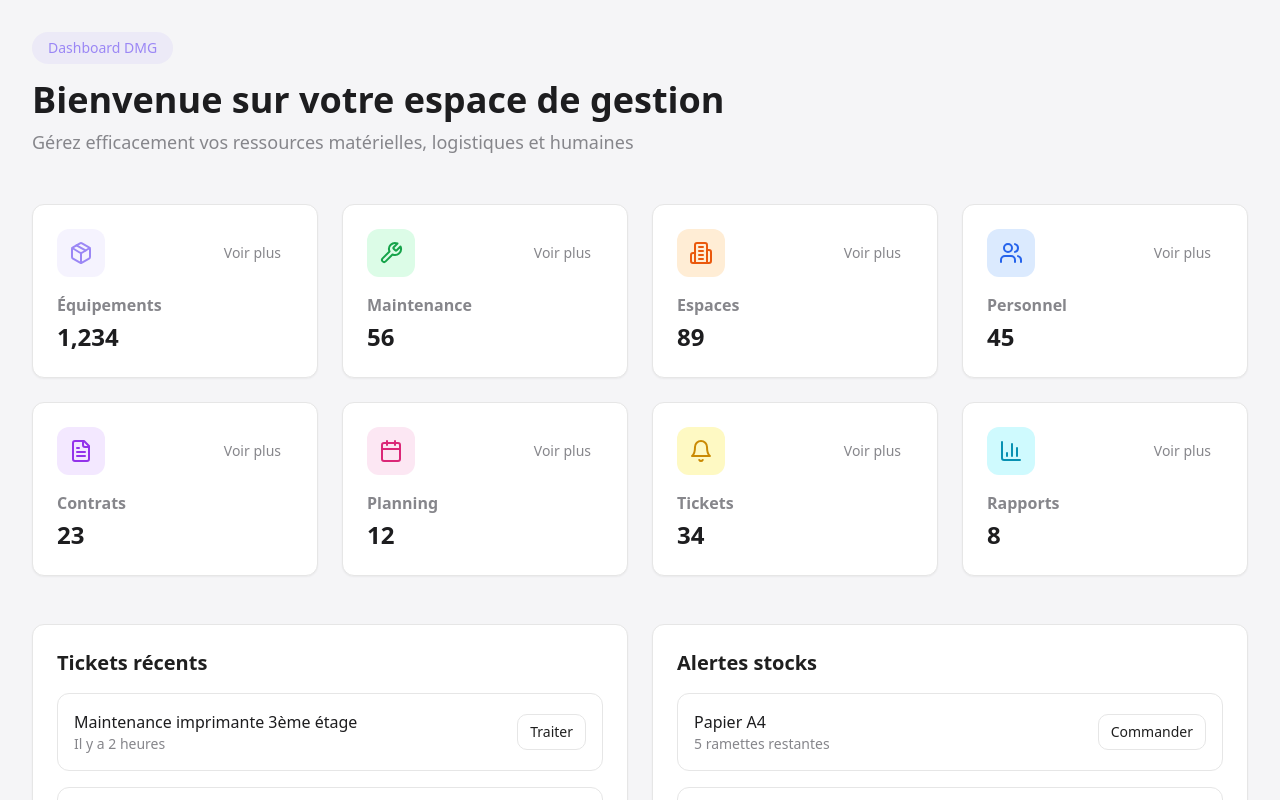
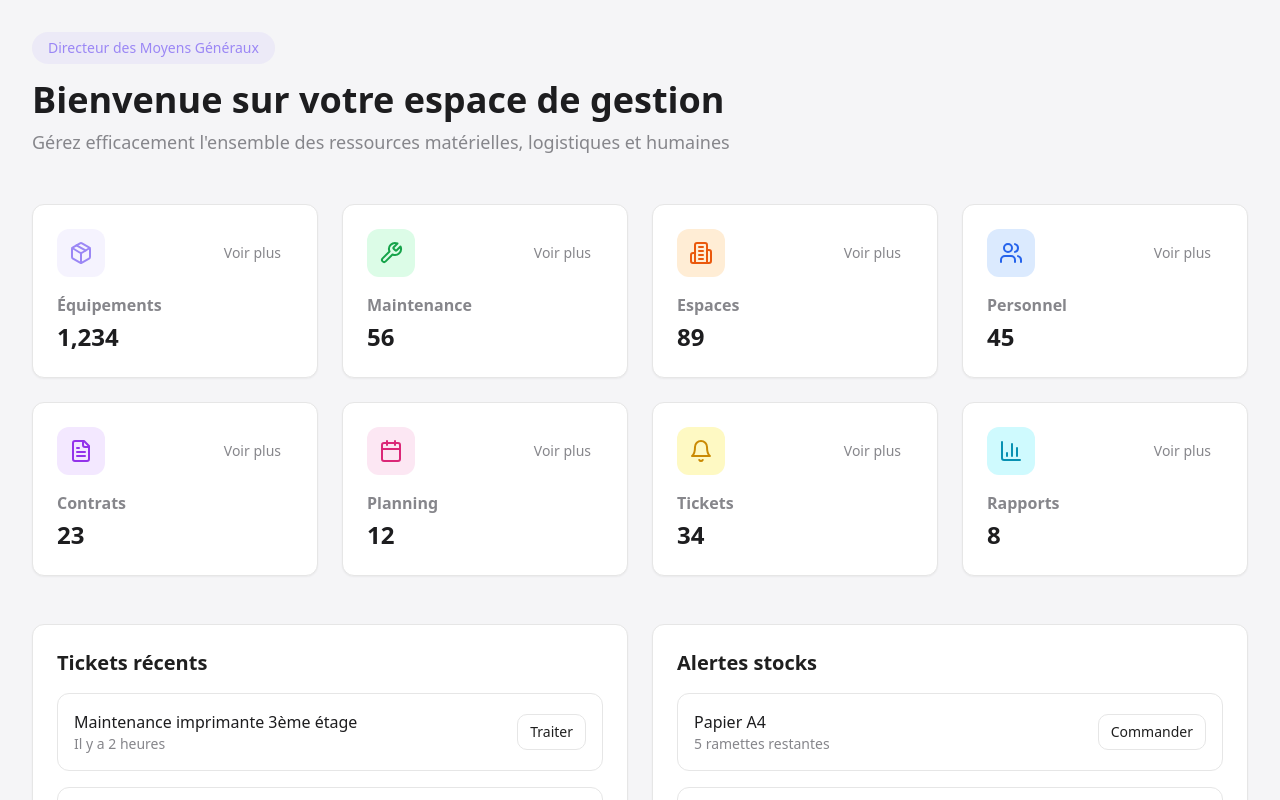
Before and after one commit to srisbou21/mgmt-symphony, a React (Vite) app: page / in a window 1280 px wide. Shown: the top 800 px of the page. Built offline with nearby package versions, Linux system fonts and the light colour scheme.

Commit message:
Add target audience definition
Defined the target audience for the application, including general resources managers, maintenance and security teams, as well as administrative employees responsible for stock and internal requests.
[skip gpt_engineer]

```diff
--- a/src/pages/Index.tsx
+++ b/src/pages/Index.tsx
@@ -11,6 +11,35 @@ import {
 } from "lucide-react";
 import { StatCard } from "@/components/dashboard/StatCard";
 import { ActivityCard } from "@/components/dashboard/ActivityCard";
+
+// Mock user role for demonstration
+const userRole = "admin"; // This would come from auth context in the future
+
+const getUserTitle = (role: string) => {
+  switch (role) {
+    case "admin":
+      return "Directeur des Moyens Généraux";
+    case "maintenance":
+      return "Équipe de Maintenance";
+    case "admin_staff":
+      return "Personnel Administratif";
+    default:
+      return "Utilisateur";
+  }
+};
+
+const getUserWelcomeMessage = (role: string) => {
+  switch (role) {
+    case "admin":
+      return "Gérez efficacement l'ensemble des ressources matérielles, logistiques et humaines";
+    case "maintenance":
+      return "Suivez les interventions de maintenance et gérez les équipements";
+    case "admin_staff":
+      return "Gérez les stocks et traitez les demandes internes";
+    default:
+      return "Bienvenue sur votre espace de gestion";
+  }
+};
 
 const stats = [
   {
@@ -126,13 +155,13 @@ const Index = () => {
       >
         <header className="mb-12">
           <div className="inline-flex items-center px-4 py-1.5 rounded-full bg-dmg-accent/10 text-dmg-accent text-sm font-medium mb-4">
-            Dashboard DMG
+            {getUserTitle(userRole)}
           </div>
           <h1 className="text-4xl font-bold text-dmg-dark mb-2">
             Bienvenue sur votre espace de gestion
           </h1>
           <p className="text-dmg-muted text-lg">
-            Gérez efficacement vos ressources matérielles, logistiques et humaines
+            {getUserWelcomeMessage(userRole)}
           </p>
         </header>
 
```
